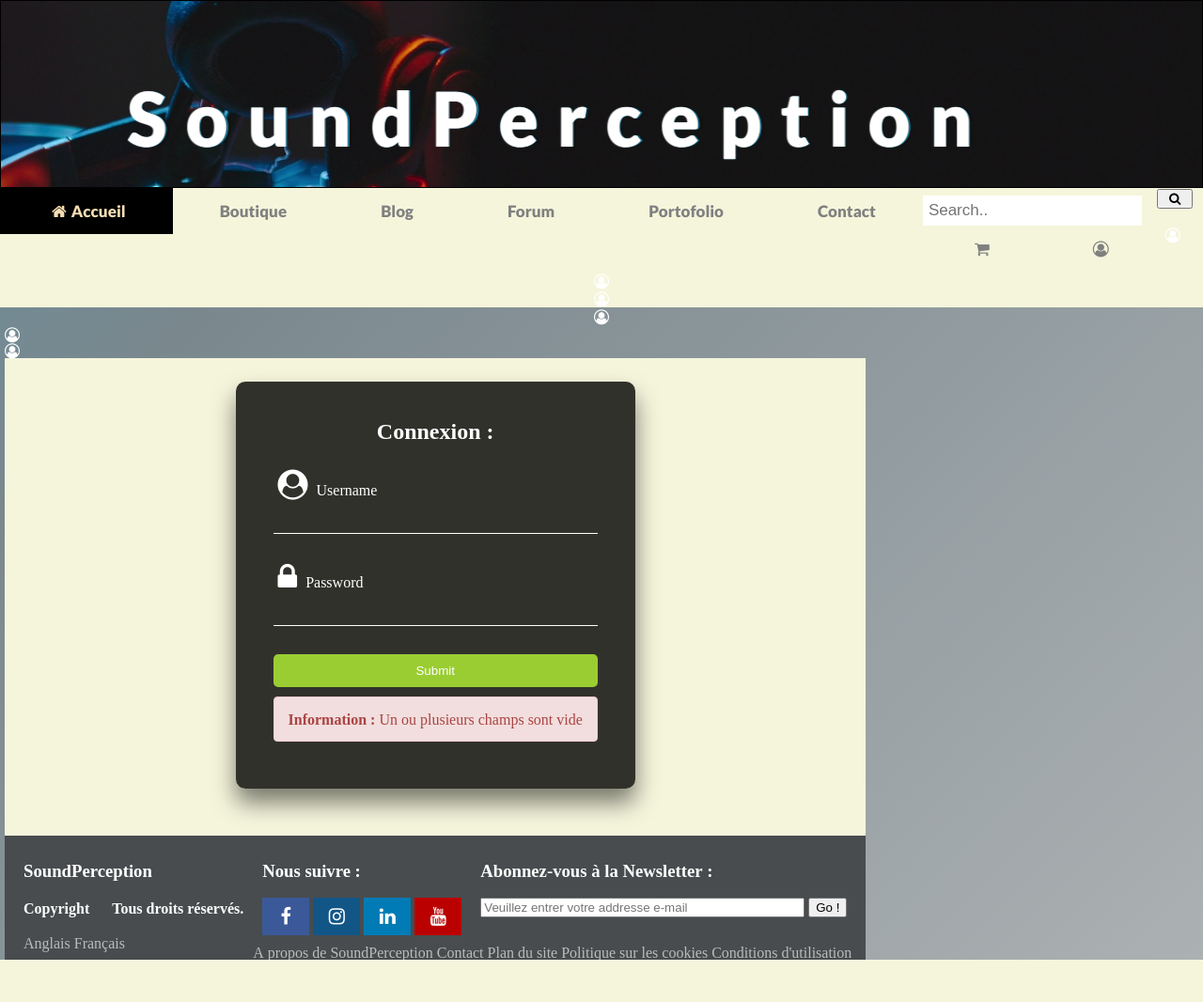
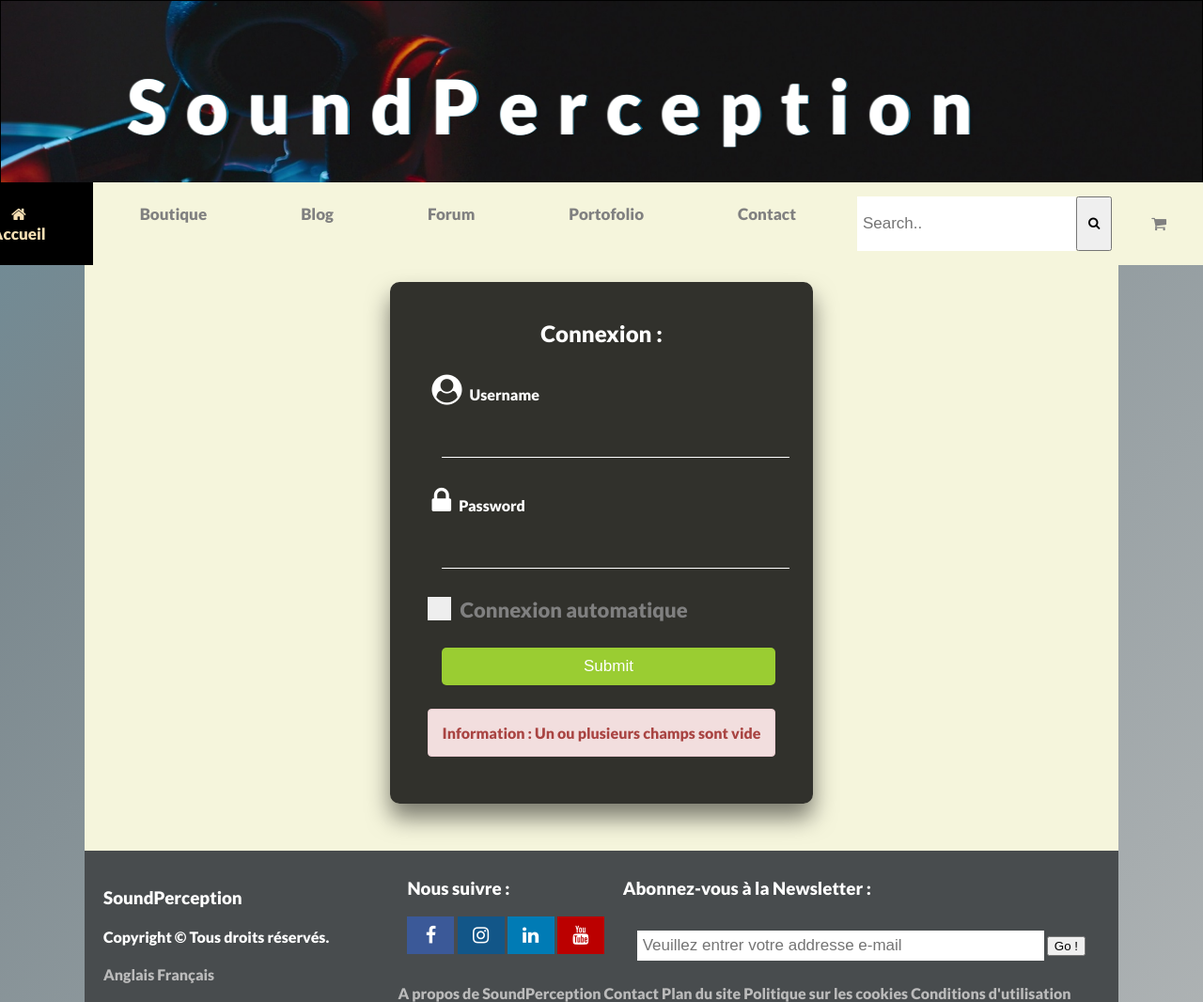
Before and after one commit to Myogamevideo/PROJET_TUTORE_2A_IUT_WEBSITE_GENERIQUE, a PHP site: page /connexion.php in a window 1280 px wide. Shown: the whole page at 94% size. Before the commit the page ends 1021 px from the top, so only its background shows below. Run offline with PHP 8.4, Linux system fonts and the light colour scheme.

Commit message:
check connecxion mit en place et correction beug barre de menu

```diff
--- a/connexion.php
+++ b/connexion.php
@@ -17,6 +17,13 @@
                         <i class="fa fa-lock fa-2x" style="color:white;"></i>
                         <label>Password</label>
                         <input type="password" name="mdp" require="" id="mdp">
+                    </div>
+                    <div>
+                    <label class="containerInput">
+                        <input type="checkbox">
+                        <span class="check">Connexion automatique</span>
+                        <span class="checkmark"></span>
+                    </label>
                     </div>
                     <input type="submit" value="Submit">
                 </form>
--- a/head.php
+++ b/head.php
@@ -1,6 +1,8 @@
 <?php
 try{
-    $bdd = new PDO('mysql:host=cfaifrnfzyg5.mysql.db;dbname=cfaifrnfzyg5;charset=utf8','cfaifrnfzyg5','Aiut2020');
+   // $bdd = new PDO('mysql:host=cfaifrnfzyg5.mysql.db;dbname=cfaifrnfzyg5;charset=utf8','cfaifrnfzyg5','Aiut2020');
+    $bdd =  new PDO("mysql:dbname=cfaifrnfzyg5;host=localhost", 'root', '');
+
     array(PDO::ATTR_ERRMODE => PDO::ERRMODE_EXCEPTION);
 }catch(Exception $e){
     die('Erreur :'.$e->getMessage());
--- a/navigation-bar.php
+++ b/navigation-bar.php
@@ -1,4 +1,31 @@
-<div class="menu">
+<div class="navbar">
+    <a class="active" href="index.php"><i class="fa fa-home"></i>Accueil</a>
+    <a href="boutique.php">Boutique</a>
+    <a href="blog.php">Blog</a>
+    <a href="#">Forum</a>
+    <a href="portefolio.php">Portofolio</a>
+    <a href="contact.php">Contact</a>
+        <input type="text" placeholder="Search..">
+        <button type="button"><i class="fa fa-search fa-1x grey"></i></button>
+    <div class="subnav">
+        <a class="subnavbtn" href="#"><i class="fa fa-shopping-cart fa-1x grey"></i></a>
+    </div>
+    <div class="subnav">
+        <a class="subnavbtn"><i class="fa fa-user-circle-o fa-1x grey"></i></a>
+        <div class="subnav-content">
+            <a href="connexion.php">Connexion</a>
+            <a href="inscription.php">Inscription</a>
+            <a href="monCompte.php">Mon compte</a>
+            <a href="deconnexion.php">Deconnexion</a>
+        </div>
+    </div>
+</div>
+
+
+
+<!--
+
+    <div class="menu">
     <ul class="main-navigation">
         <li><a class="active" href="index.php"><i class="fa fa-home"></i>Accueil</a></li>
         <li><a href="boutique.php">Boutique</a></li>
@@ -19,3 +46,4 @@
         </li>
     </ul>
 </div>
+-->
--- a/public/css/style-connexion.css
+++ b/public/css/style-connexion.css
@@ -74,3 +74,78 @@
 i{
     margin: 0 5px;
 }
+
+
+.containerInput {
+    display: block;
+    position: relative;
+    padding-left: 35px;
+    margin-bottom: 12px;
+    cursor: pointer;
+    font-size: 22px;
+    -webkit-user-select: none;
+    -moz-user-select: none;
+    -ms-user-select: none;
+    user-select: none;
+  }
+
+  /* Hide the browser's default checkbox */
+  .containerInput input {
+    position: absolute;
+    opacity: 0;
+    cursor: pointer;
+    height: 0;
+    width: 0;
+  }
+
+
+  /* Create a custom checkbox */
+  .checkmark {
+    position: absolute;
+    top: 0;
+    left: 0;
+    height: 25px;
+    width: 25px;
+    background-color: #eee;
+  }
+
+  /* On mouse-over, add a grey background color */
+  .containerInput:hover input ~ .checkmark {
+    background-color: #ccc;
+  }
+
+  /* When the checkbox is checked, add a blue background */
+  .containerInput input:checked ~ .checkmark {
+    background-color: #2196F3;
+  }
+
+  .containerInput input:checked ~ .check {
+    color: white;
+}
+
+  /* Create the checkmark/indicator (hidden when not checked) */
+  .checkmark:after {
+    content: "";
+    position: absolute;
+    display: none;
+  }
+
+  /* Show the checkmark when checked */
+  .containerInput input:checked ~ .checkmark:after {
+    display: block;
+  }
+
+
+
+  /* Style the checkmark/indicator */
+  .containerInput .checkmark:after {
+    left: 9px;
+    top: 5px;
+    width: 10px;
+    height: 15px;
+    border: solid white;
+    border-width: 0 3px 3px 0;
+    -webkit-transform: rotate(45deg);
+    -ms-transform: rotate(45deg);
+    transform: rotate(45deg);
+  }
--- a/public/css/style-navigation-bar.css
+++ b/public/css/style-navigation-bar.css
@@ -24,7 +24,7 @@
     display: block;
     color: grey;
     text-align: center;
-    padding: 14px 50px;
+    padding: 15px 50px;
     text-decoration: none;
     font-size: 17px;
 }
@@ -42,37 +42,105 @@
     font-size: 17px;
 }
 
-ul li a.active {
+
+
+
+
+
+
+
+ /* The navigation menu */
+ .navbar {
+    overflow: hidden;
+    background-color: beige;
+    display: flex;
+    flex-direction: row;
+    justify-content: center;
+    margin: -0.5%;
+    z-index: 100;
+  }
+
+  /* Navigation links */
+  .navbar a {
+    float: left;
+    display: block;
+    color: grey;
+    text-align: center;
+    padding: 23px 50px;
+    text-decoration: none;
+    font-size: 17px;
+    height: 100%;
+    width: 100%;
+  }
+
+
+.navbar .search{
+    display: flex;
+    flex-direction: row;
+    align-items: center;
+    justify-content: center;
+    padding: 15px 26px;
+}
+
+ input {
+    padding: 6px;
+    border: none;
+    margin: 15px 0 15px 15px;
+    font-size: 17px;
+}
+
+button {
+    margin: 15px 15px 15px 0;
+}
+
+  /* Subnav button */
+  .subnav .subnavbtn {
+    border: none;
+    outline: none;
+    padding: 15px 22px;
+    display: flex;
+    align-items: center;
+  }
+
+  /* Add a red background color to navigation links on hover */
+  .navbar a:hover, .subnav:hover .subnavbtn {
+    background-color: #23a6d5;
+  }
+
+  /* Style the subnav content - positioned absolute */
+  .subnav-content {
+    display: none;
+    position: absolute;
+    right: 0;
+    background-color: beige;
+    width: 20%;
+
+    z-index: 1;
+  }
+
+  /* Style the subnav links */
+  .subnav-content a {
+
+    color: grey;
+    text-decoration: none;
+  }
+
+
+  /* Add a grey background color on hover */
+  .subnav-content a:hover {
+    background-color: #eee;
+    color: grey;
+  }
+
+  /* When you move the mouse over the subnav container, open the subnav content */
+  .subnav:hover .subnav-content {
+    display: block;
+    top: 100%;
+
+}
+
+
+a.active {
     background-color: #000;
     color: wheat;
 }
-
-/* Display the dropdown */
-
-
-li:hover > ul {
-    display: block;
-    position: absolute;
-}
-
-li:hover li {
-    float: none;
-}
-
-li:hover a {
-    background: #1bc2a2;
-}
-
-li:hover li a:hover {
-    background: #2c3e50;
-}
-
-.main-navigation li ul li {
-    border-top: 0;
-}
-
-.menu{
-    width: 100%;
-    background-color: beige;
-    overflow: auto;
-}
```
